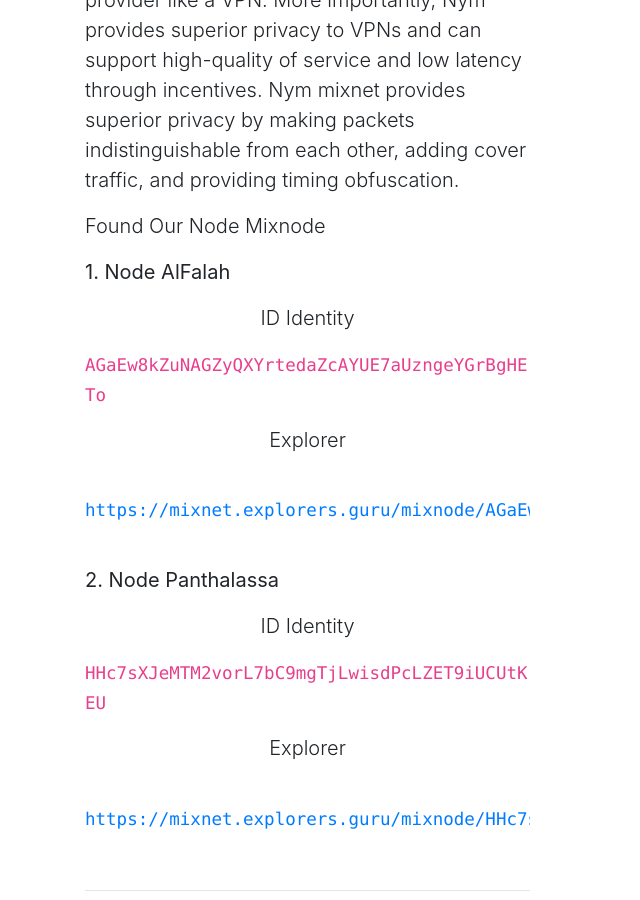
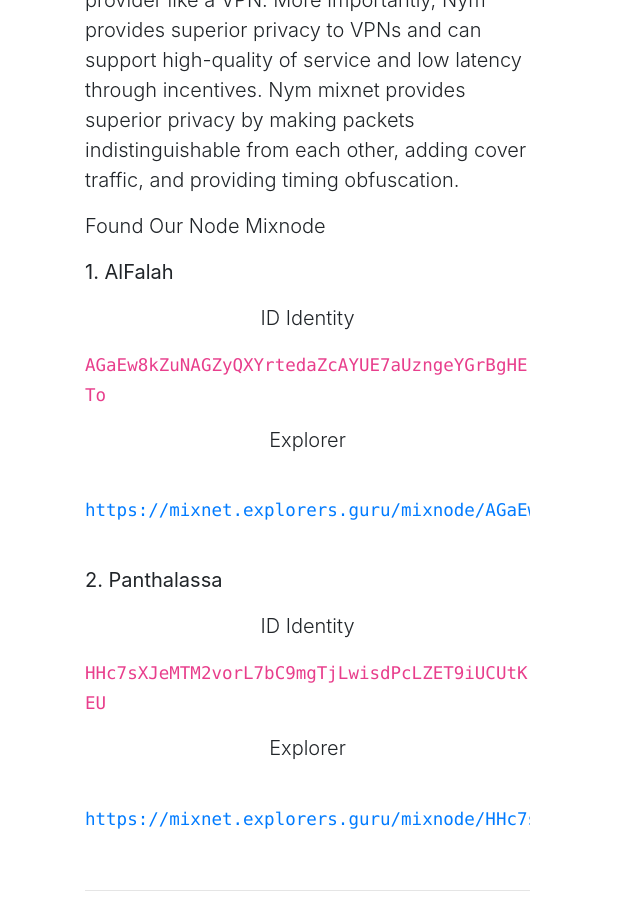
Before and after one commit to roomit-xyz/stake.roomit.xyz, a Jekyll site: the page built from _posts/2022-06-10-nym.markdown, in a window 1280 px wide and 900 px high, scrolled down 2695 px. Shown: the whole window, without its empty margins (0-640 px from the left). Built offline with Jekyll 4.4.1, drawn with Linux system fonts in a browser that asks for light colours; nearby versions of some CDN libraries; library files that are not in the unit come from our copies.

Commit message:
change name

```diff
--- a/_posts/2022-06-10-nym.markdown
+++ b/_posts/2022-06-10-nym.markdown
@@ -11,7 +11,7 @@
 
 Found Our Node Mixnode
 
-<b> 1. Node AlFalah </b>
+<b> 1. AlFalah </b>
 <br>
    <p align="center">ID Identity </p>
 
@@ -25,7 +25,7 @@
 </code>
 </pre>
 
-<b> 2. Node Panthalassa </b>
+<b> 2. Panthalassa </b>
 <br>
   <p align="center">ID Identity</p>
 <code>
```
